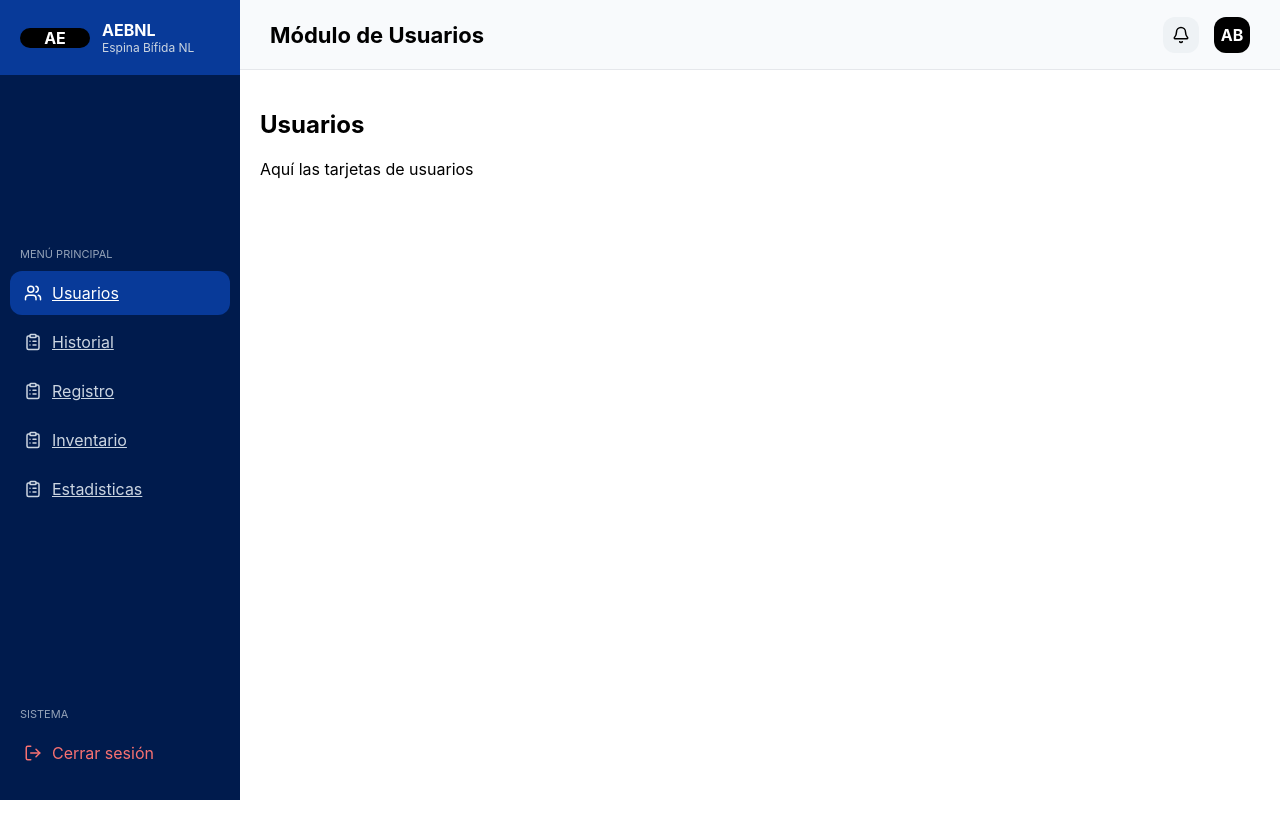
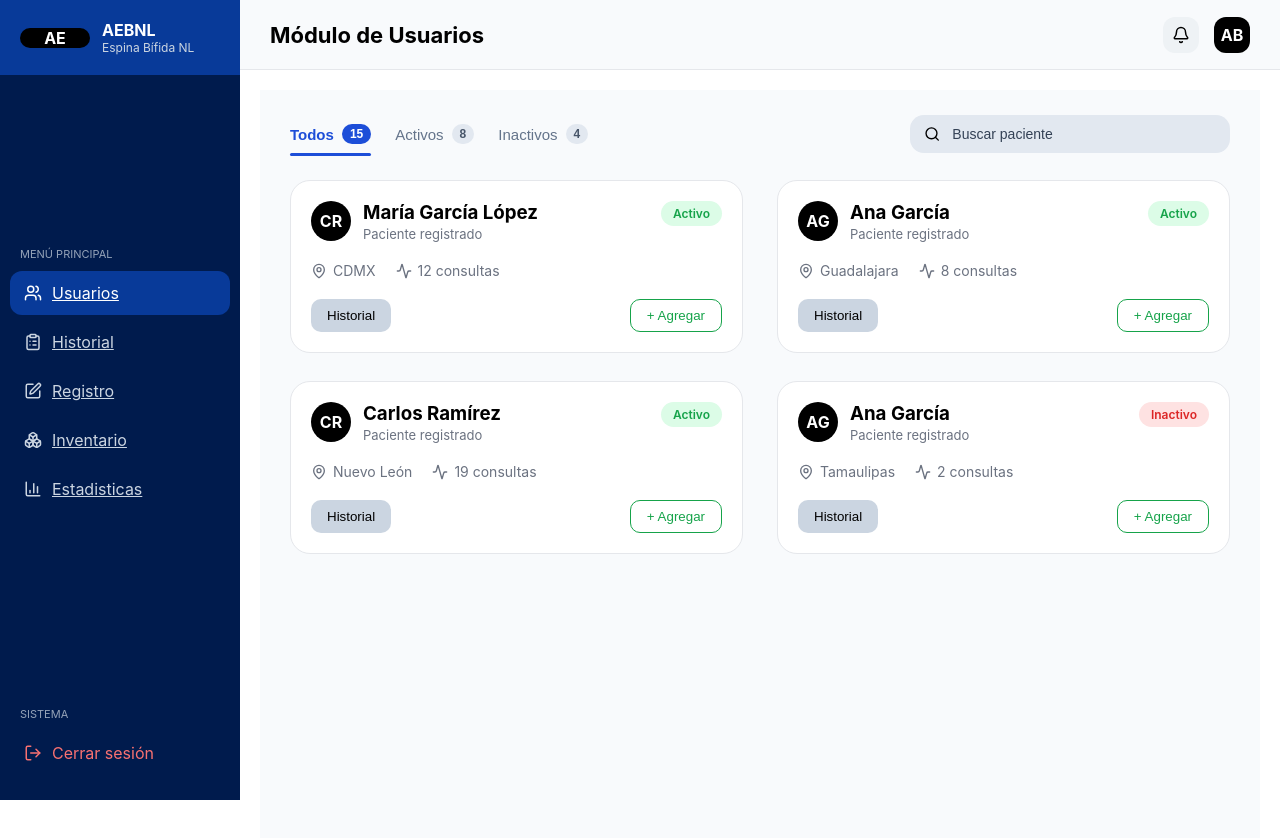
Before and after one commit to Ay4xx/SoftwareEspinaBifida, a React (Create React App) app in the folder espina-bifida-app/: page / in a window 1280 px wide. Shown: the top 838 px of the page. Built offline with nearby package versions, Linux system fonts and the light colour scheme.

Commit message:
vista de pantalla usuario frontend, header fix?

```diff
--- a/espina-bifida-app/src/App.js
+++ b/espina-bifida-app/src/App.js
@@ -6,7 +6,7 @@ import Credencial from './componentes/credencial/credencial';
 
 import { BrowserRouter as Router, Routes, Route } from 'react-router-dom';
 
-import UsuariosPage from './pantallas/usuario';
+import UsuariosPage from './pantallas/usuario/usuario';
 import HistorialPage from './pantallas/historial';
 //import Login from './pages/login';
 
--- a/espina-bifida-app/src/componentes/header/header.js
+++ b/espina-bifida-app/src/componentes/header/header.js
@@ -1,12 +1,36 @@
 import React from "react";
 import "./header.css";
 import { Bell } from "lucide-react";
+import { useLocation } from "react-router-dom";
 
 function Header() {
+
+  const location = useLocation();
+
+  const getTitle = () => {
+    switch (location.pathname) {
+      case "/":
+        return "Módulo de Usuarios";
+      case "/historial":
+        return "Módulo de Historial";
+      case "/inventario":
+        return "Módulo de Inventario";
+      case "/estadisticas":
+        return "Módulo de Estadísticas";
+      case "/registro":
+        return "Módulo de Registro";
+      case "/notificaciones":
+        return "Notificaciones";
+      default:
+        return "Sistema";
+    }
+  };
+
+
   return (
     <div className="header">
       <div className="header-left">
-        <h1>Módulo de Usuarios</h1>
+        <h1>{getTitle()}</h1>
       </div>
 
       <div className="header-right">
--- a/espina-bifida-app/src/componentes/sidebar/sidebar.js
+++ b/espina-bifida-app/src/componentes/sidebar/sidebar.js
@@ -6,6 +6,7 @@ import {
   Boxes,
   BarChart3,
   LogOut,
+  PenBoxIcon,
 } from "lucide-react";
 import AEBNLogo from "../../assets/logo_AEBNL.png";
 
@@ -14,9 +15,9 @@ import { Link, useLocation } from "react-router-dom";
 const menuItems = [
   { name: "Usuarios", icon: Users, path: "/" },
   { name: "Historial", icon: ClipboardList, path: "/historial" },
-  { name: "Registro", icon: ClipboardList, path: "/registro" },
-  { name: "Inventario", icon: ClipboardList, path: "/inventario" },
-  { name: "Estadisticas", icon: ClipboardList, path: "/estadisticas" },
+  { name: "Registro", icon: PenBoxIcon, path: "/registro" },
+  { name: "Inventario", icon: Boxes, path: "/inventario" },
+  { name: "Estadisticas", icon: BarChart3, path: "/estadisticas" },
 ];
 
 
--- a/espina-bifida-app/src/pantallas/usuario.jsx
+++ /dev/null
@@ -1,10 +0,0 @@
-function UsuariosPage() {
-  return (
-    <div>
-      <h2>Usuarios</h2>
-      <p>Aquí las tarjetas de usuarios</p>
-    </div>
-  );
-}
-
-export default UsuariosPage;
--- /dev/null
+++ b/espina-bifida-app/src/pantallas/usuario/usuario.css
@@ -0,0 +1,114 @@
+.usuarios-page {
+  padding: 24px 30px;
+  background-color: #f8fafc;
+  min-height: 100vh;
+  box-sizing: border-box;
+}
+
+/* TOPBAR */
+.usuarios-topbar {
+  display: flex;
+  justify-content: space-between;
+  align-items: center;
+  margin-bottom: 26px;
+  gap: 20px;
+  flex-wrap: wrap;
+}
+
+.usuarios-tabs {
+  display: flex;
+  align-items: center;
+  gap: 24px;
+}
+
+.tab {
+  background: none;
+  border: none;
+  font-size: 15px;
+  color: #64748b;
+  font-weight: 500;
+  cursor: pointer;
+  padding: 10px 0;
+  position: relative;
+  display: flex;
+  align-items: center;
+  gap: 8px;
+}
+
+.tab span {
+  background-color: #e2e8f0;
+  color: #475569;
+  font-size: 12px;
+  font-weight: 600;
+  border-radius: 999px;
+  padding: 3px 8px;
+}
+
+.tab.active {
+  color: #1d4ed8;
+  font-weight: 700;
+}
+
+.tab.active span {
+  background-color: #1d4ed8;
+  color: white;
+}
+
+.tab.active::after {
+  content: "";
+  position: absolute;
+  left: 0;
+  bottom: -2px;
+  width: 100%;
+  height: 3px;
+  background-color: #1d4ed8;
+  border-radius: 999px;
+}
+
+/* SEARCH */
+.usuarios-search {
+  display: flex;
+  align-items: center;
+  gap: 10px;
+  background-color: #e2e8f0;
+  padding: 10px 14px;
+  border-radius: 14px;
+  min-width: 250px;
+  max-width: 320px;
+  width: 100%;
+}
+
+.usuarios-search input {
+  border: none;
+  outline: none;
+  background: transparent;
+  width: 100%;
+  font-size: 14px;
+  color: #0f172a;
+}
+
+.usuarios-search input::placeholder {
+  color: #334155;
+}
+
+/* GRID */
+.usuarios-grid {
+  display: grid;
+  grid-template-columns: repeat(2, minmax(300px, 1fr));
+  gap: 28px 34px;
+}
+
+@media (max-width: 900px) {
+  .usuarios-grid {
+    grid-template-columns: 1fr;
+  }
+
+  .usuarios-topbar {
+    align-items: flex-start;
+    flex-direction: column;
+  }
+
+  .usuarios-search {
+    max-width: 100%;
+  }
+}
--- /dev/null
+++ b/espina-bifida-app/src/pantallas/usuario/usuario.jsx
@@ -0,0 +1,78 @@
+import React from "react";
+import { Search } from "lucide-react";
+import PatientCard from "../../componentes/patientCard/patientCard";
+import "./usuario.css";
+
+function UsuariosPage() {
+  const patients = [
+    {
+      id: 1,
+      initials: "CR",
+      name: "María García López",
+      subtitle: "Paciente registrado",
+      status: "Activo",
+      location: "CDMX",
+      consultations: 12,
+    },
+    {
+      id: 2,
+      initials: "AG",
+      name: "Ana García",
+      subtitle: "Paciente registrado",
+      status: "Activo",
+      location: "Guadalajara",
+      consultations: 8,
+    },
+    {
+      id: 3,
+      initials: "CR",
+      name: "Carlos Ramírez",
+      subtitle: "Paciente registrado",
+      status: "Activo",
+      location: "Nuevo León",
+      consultations: 19,
+    },
+    {
+      id: 4,
+      initials: "AG",
+      name: "Ana García",
+      subtitle: "Paciente registrado",
+      status: "Inactivo",
+      location: "Tamaulipas",
+      consultations: 2,
+    },
+  ];
+
+  return (
+    <div className="usuarios-page">
+      <div className="usuarios-topbar">
+        <div className="usuarios-tabs">
+          <button className="tab active">
+            Todos <span>15</span>
+          </button>
+
+          <button className="tab">
+            Activos <span>8</span>
+          </button>
+
+          <button className="tab">
+            Inactivos <span>4</span>
+          </button>
+        </div>
+
+        <div className="usuarios-search">
+          <Search size={18} />
+          <input type="text" placeholder="Buscar paciente" />
+        </div>
+      </div>
+
+      <div className="usuarios-grid">
+        {patients.map((patient) => (
+          <PatientCard key={patient.id} patient={patient} />
+        ))}
+      </div>
+    </div>
+  );
+}
+
+export default UsuariosPage;
```
Also changed, not shown: 1 other file (tests, documents, lock files or other folders).
